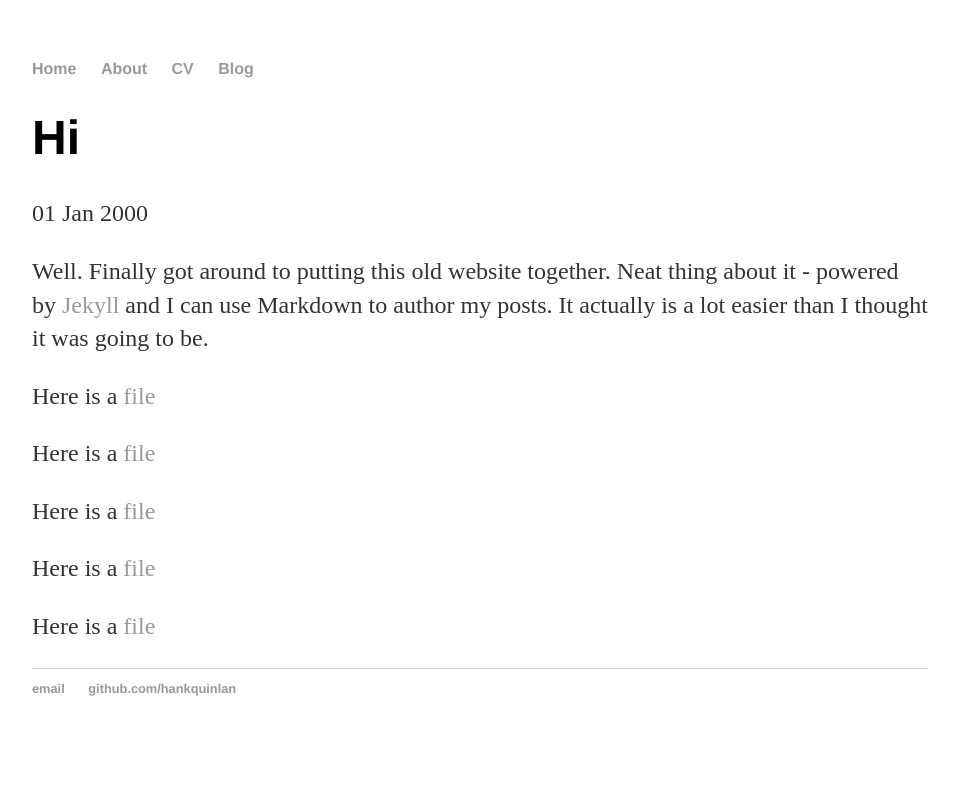
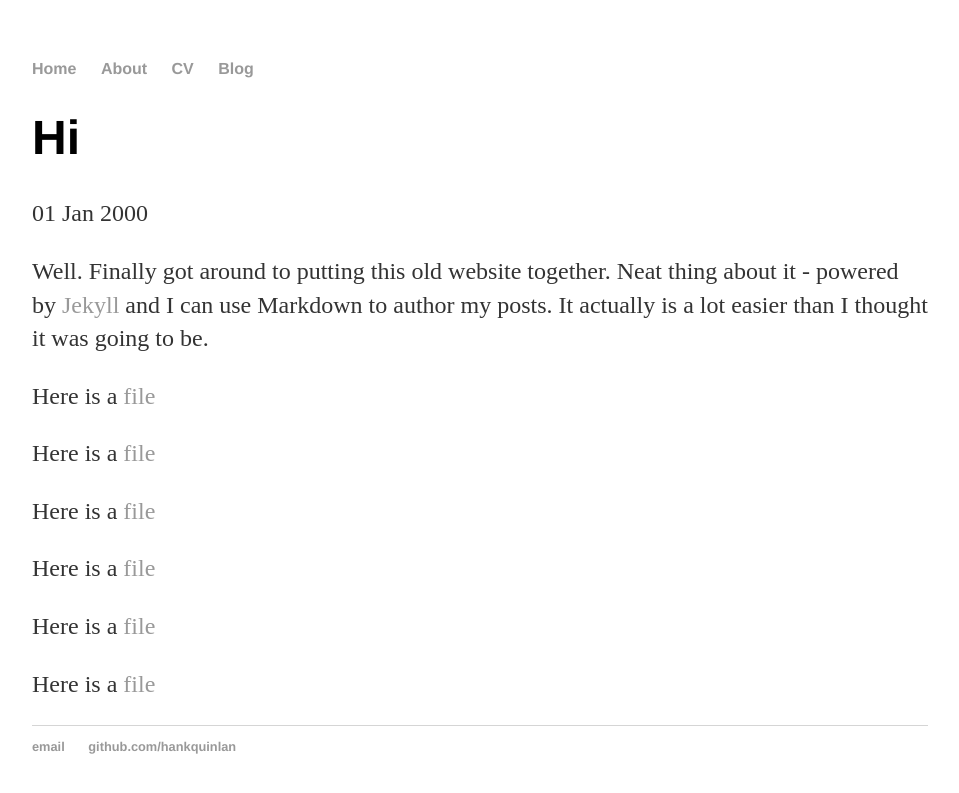
Before and after one commit to stanleyhartwell/stanleyhartwell.github.io, a Jekyll site: the page built from _posts/2000-01-01-hi.md, in a window 1280 px wide. Shown: the top 793 px of the page, without its empty margins (160-1119 px from the left). Built offline with Jekyll 4.4.1, drawn with Linux system fonts in a browser that asks for light colours.

Commit message:
Update 2000-01-01-hi.md

```diff
--- a/_posts/2000-01-01-hi.md
+++ b/_posts/2000-01-01-hi.md
@@ -8,6 +8,8 @@ Well. Finally got around to putting this old website together. Neat thing about
 
 Here is a [file]({{site.baseurl}}/a.pdf)
 
+Here is a [file]({{site.baseurl}}/css/cheat.pdf)
+
 Here is a [file]({{site.baseurl}}/_posts/ml-lecture03.pdf)
 
 Here is a [file](ml-lecture03.pdf)
```
